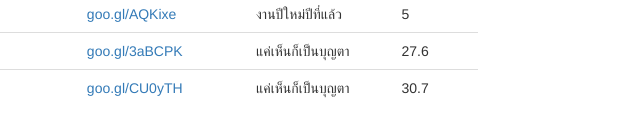
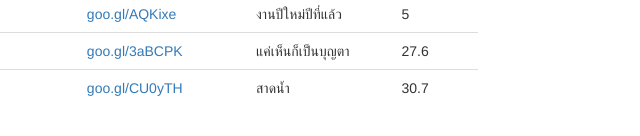
Before and after one commit to wi12t/wi12t.github.io, a plain HTML site: page project/op3d.html in a window 1280 px wide. Shown: the part 814-950 px from the top of the page, 607-1247 px from the left. Drawn offline with Linux system fonts and the light colour scheme.

Commit message:
edit 3D590217

```diff
--- a/project/op3d.html
+++ b/project/op3d.html
@@ -68,7 +68,7 @@
                     <td>songkran2015</td>
                     <td>@Catta</td>
                     <td><a name="3D590217" href="https://goo.gl/CU0yTH">goo.gl/CU0yTH</a></td>
-                    <td>แค่เห็นก็เป็นบุญตา</td>
+                    <td>สาดน้ำ</td>
                     <td>30.7</td>
                 </tr>
 
```
